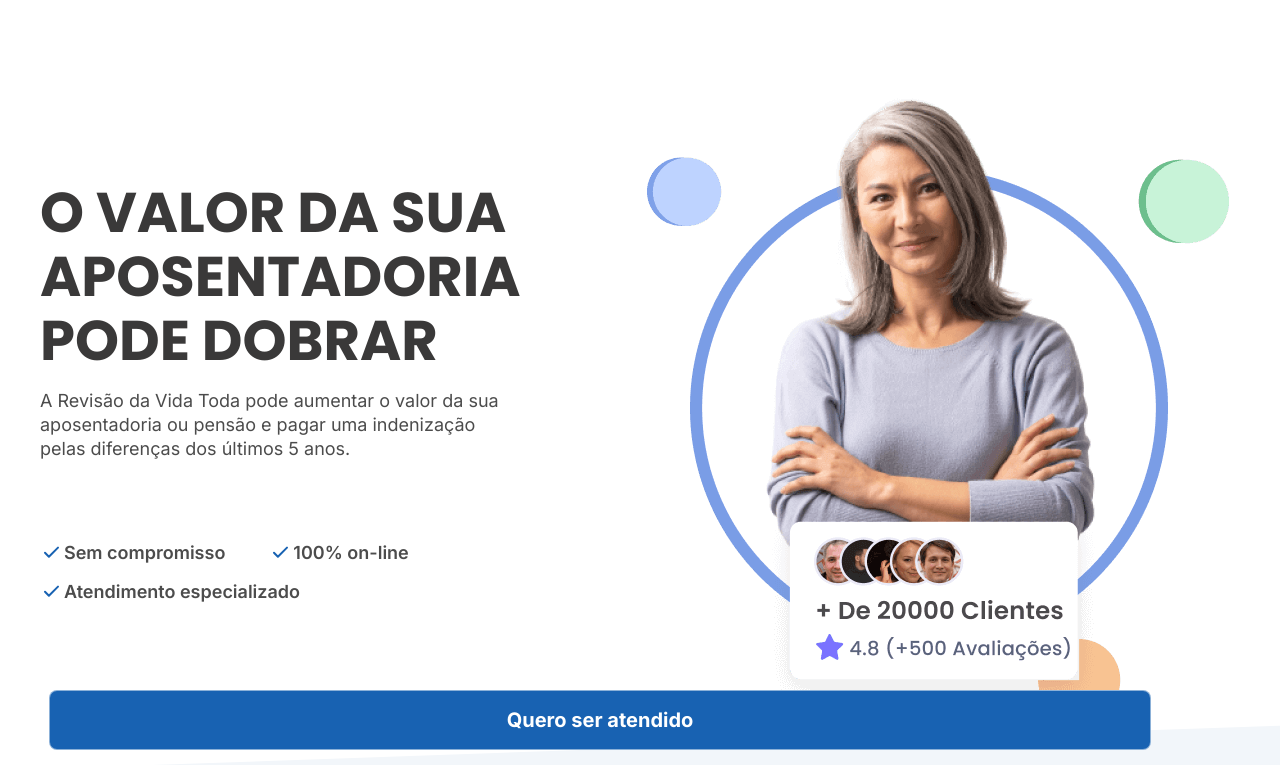
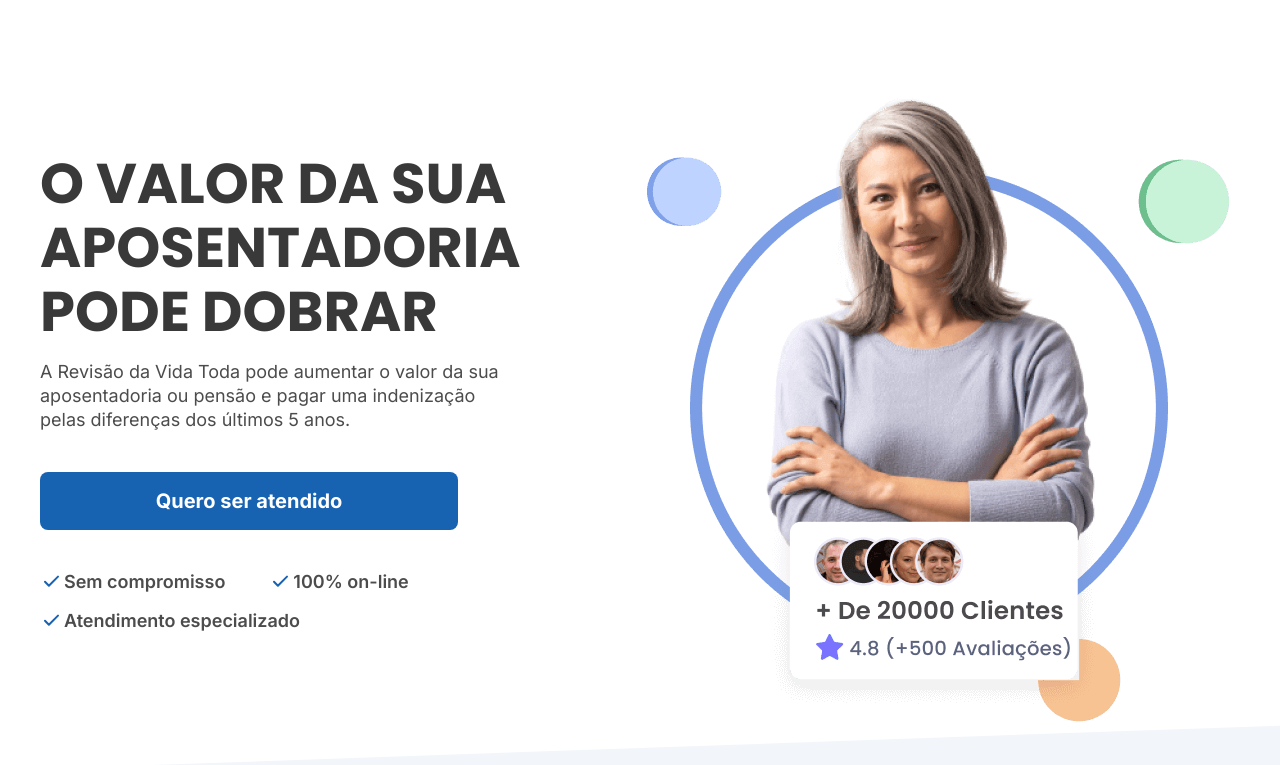
Before and after one commit to iliampav/glomb-website, a Next.js app: page /vidatoda in a window 1280 px wide. Shown: the top 765 px of the page. Built offline with nearby package versions, Linux system fonts and the light colour scheme.

Commit message:
change on styles

```diff
--- a/src/components/atons/blueButton/index.tsx
+++ b/src/components/atons/blueButton/index.tsx
@@ -14,7 +14,7 @@ export default function BlueButton(props: buttonProps) {
     const {buttonLink, buttonText} = props
 
     return (
-        <div className={`container  ${isFloating ? styles.floatingButton : ''}`}>
+        <div className={`container ${isFloating ? styles.floatingButton : ''}`}>
             <Link href={buttonLink} className={`${styles.buttonContainer}`}>
                 {buttonText}
             </Link>
--- a/src/components/atons/blueButton/styles.module.scss
+++ b/src/components/atons/blueButton/styles.module.scss
@@ -17,7 +17,7 @@
     justify-content: center;
     align-items: center;
     position: fixed;
-    bottom: 50px;
+    bottom: 40px;
     z-index: 999;
     width: 100%;
 
--- a/src/components/insideTopics/index.tsx
+++ b/src/components/insideTopics/index.tsx
@@ -47,6 +47,7 @@ export default function InsideTopics(props: insideTopicsInterface) {
                             <p>{grayBoxText}</p>
                         </div>
                     }
+                    <BlueButton buttonLink={buttonLink} buttonText={buttonText} />
                 </div>
             </div>
         </section>
--- a/src/components/staticBanner/index.tsx
+++ b/src/components/staticBanner/index.tsx
@@ -27,6 +27,13 @@ export default function StaticBanner(props: staticBannerInterface) {
                 <div className={styles.textBox}>
                     <h1>{title}</h1>
                     <p>{subTitle}</p>
+                    <div className={`apearMobile ${styles.width100}`}>
+                        <BlueButton
+
+                            buttonLink={buttonLink}
+                            buttonText={buttonText}
+                        />
+                    </div>
                     <div className={styles.checkedContainer}>
                         {
                             advantages.map((advantage: string) => {
--- a/src/components/staticBanner/styles.module.scss
+++ b/src/components/staticBanner/styles.module.scss
@@ -1,4 +1,9 @@
 @import '/src/styles/variables.scss';
+
+.width100 {
+    width: 100%;
+    margin-left: -20px;
+}
 
 .bannerContainer {
     width: 100%;
--- a/src/pages/vidatoda.tsx
+++ b/src/pages/vidatoda.tsx
@@ -29,11 +29,13 @@ return (
       <meta name="description" content="A Revisão da Vida Toda permite aumentar o valor de milhares de aposentadorias e pensões e, ainda cobrar uma indenização pelas diferenças dos últimos 5 anos."></meta>
     </Head>
 
-    <BlueButton
-    isFloating={true}
-      buttonLink={'/'}
-      buttonText={'Quero ser atendido'}
-    />
+    <div className='apearDesktop'>
+      <BlueButton
+          isFloating={true}
+          buttonLink={'/'}
+          buttonText={'Quero ser atendido'}
+        />
+    </div>
 
     {/* imagem desktop deve ser com width: 375px por heigh: 720px  e a mobile deve ser width: 596px por heigh: 652px*/}
     <StaticBanner
```
Also changed, not shown: public/assets/images/aposentadoria/Cover.jpg (renamed from public/assets/images/aposentadoria/coverSocial.jpg).
